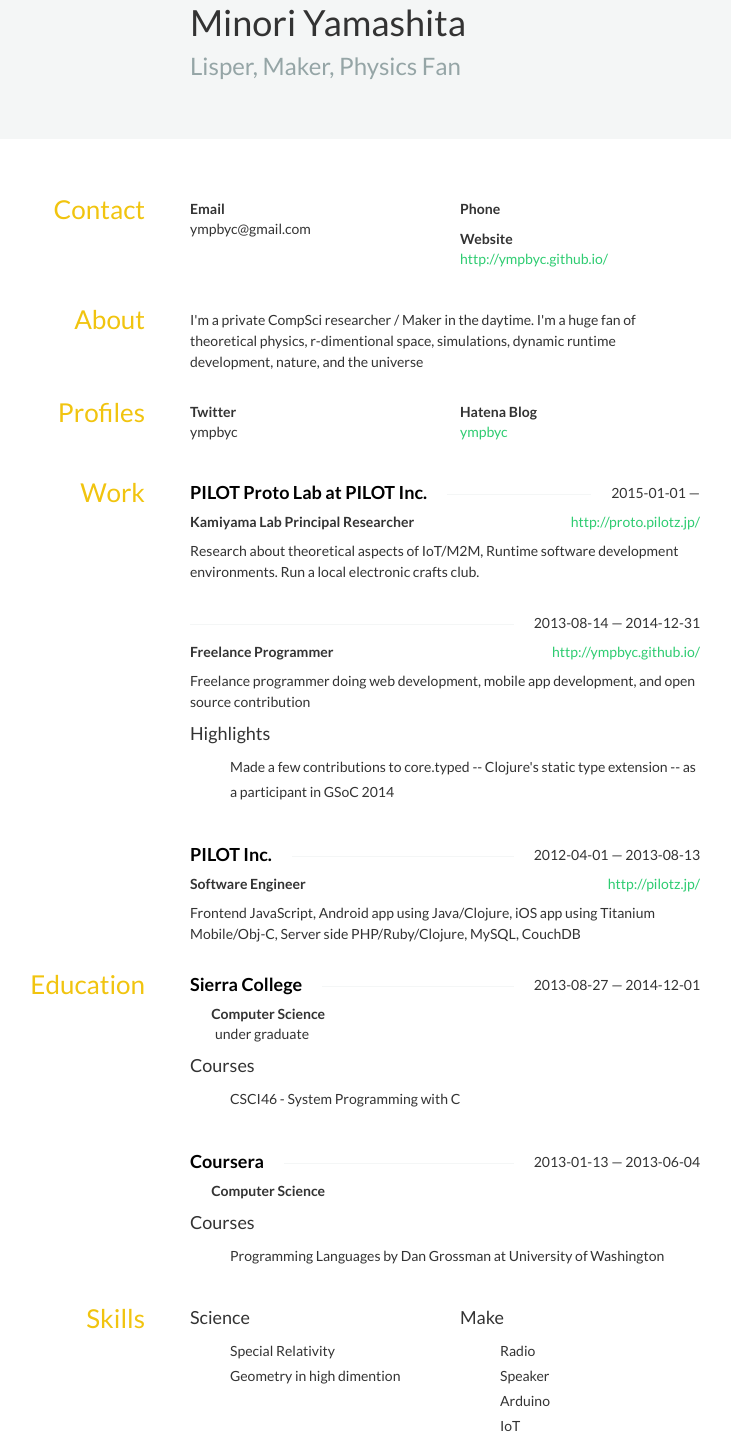
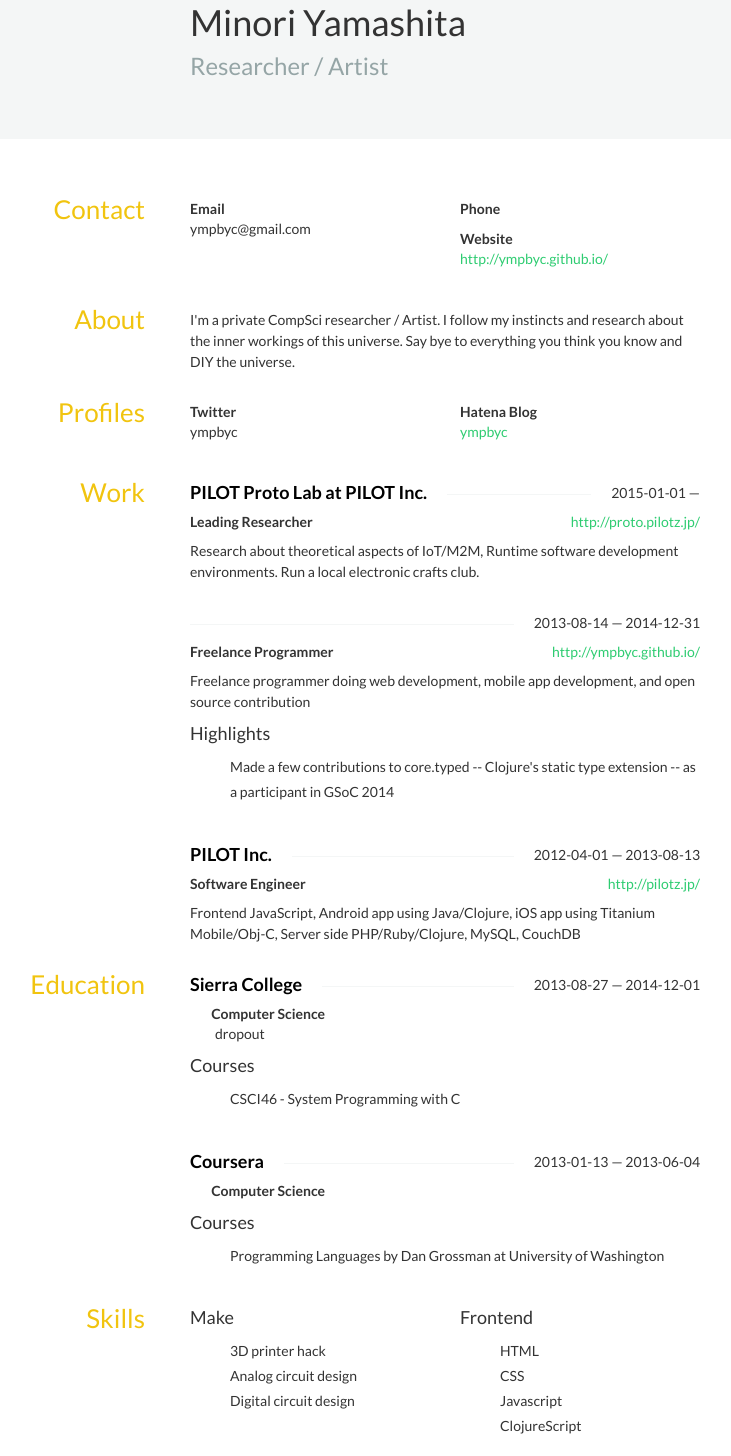
Before and after one commit to ympbyc/ympbyc.github.com, a website: page resume.html in a window 1280 px wide. Shown: the part 47-1503 px from the top of the page, without its empty margins (285-1016 px from the left). Drawn offline with nearby package versions, Linux system fonts and the light colour scheme; some icons are missing.

Commit message:
update resume

```diff
--- a/resume.html
+++ b/resume.html
@@ -1,15 +1,11 @@
 <!doctype html>
 <html>
 <head>
-
 <meta charset="utf-8">
 <meta name="viewport" content="width=device-width, user-scalable=no, minimal-ui">
-
 <title>Minori Yamashita</title>
-
 <link rel="stylesheet" href="https://cdnjs.cloudflare.com/ajax/libs/twitter-bootstrap/3.2.0/css/bootstrap.min.css">
 <link rel="stylesheet" href="https://cdnjs.cloudflare.com/ajax/libs/octicons/2.0.2/octicons.min.css">
-
 <style type="text/css">
 	@import url(
 	https://fonts.googleapis.com/css?family=Lato:400,700
@@ -188,10 +184,8 @@ h4 span:first-child {
 }
 
 	</style>
-
 </head>
 <body>
-
 <header id="header">
 <div class="container">
 <div class="row">
@@ -200,14 +194,13 @@ h4 span:first-child {
 Minori Yamashita
 </h1>
 <h2>
-						Lisper, Maker, Physics Fan
+Researcher / Artist
 </h2>
 </div>
 </div>
 </div>
 </header>
 <div id="content" class="container">
-
 <section id="contact" class="row">
 <aside class="col-sm-3">
 <h3>Contact</h3>
@@ -216,8 +209,7 @@ h4 span:first-child {
 <div class="row">
 <div class="col-sm-6">
 <strong>Email</strong>
-				<div class="email"><a class="__cf_email__" href="/cdn-cgi/l/email-protection" data-cfemail="b4cdd9c4d6cdd7f4d3d9d5ddd89ad7dbd9">[email&#160;protected]</a><script data-cfhash='f9e31' type="text/javascript">
-/* <![CDATA[ */!function(){try{var t="currentScript"in document?document.currentScript:function(){for(var t=document.getElementsByTagName("script"),e=t.length;e--;)if(t[e].getAttribute("data-cfhash"))return t[e]}();if(t&&t.previousSibling){var e,r,n,i,c=t.previousSibling,a=c.getAttribute("data-cfemail");if(a){for(e="",r=parseInt(a.substr(0,2),16),n=2;a.length-n;n+=2)i=parseInt(a.substr(n,2),16)^r,e+=String.fromCharCode(i);e=document.createTextNode(e),c.parentNode.replaceChild(e,c)}t.parentNode.removeChild(t);}}catch(u){}}()/* ]]> */</script></div>
+<div class="email"><a class="__cf_email__" href="/cdn-cgi/l/email-protection" data-cfemail="bfc6d2cfddc6dcffd8d2ded6d391dcd0d2">[email&#160;protected]</a><script data-cfhash="f9e31" type="text/javascript">/* <![CDATA[ */!function(t,e,r,n,c,a,p){try{t=document.currentScript||function(){for(t=document.getElementsByTagName('script'),e=t.length;e--;)if(t[e].getAttribute('data-cfhash'))return t[e]}();if(t&&(c=t.previousSibling)){p=t.parentNode;if(a=c.getAttribute('data-cfemail')){for(e='',r='0x'+a.substr(0,2)|0,n=2;a.length-n;n+=2)e+='%'+('0'+('0x'+a.substr(n,2)^r).toString(16)).slice(-2);p.replaceChild(document.createTextNode(decodeURIComponent(e)),c)}p.removeChild(t)}}catch(u){}}()/* ]]> */</script></div>
 </div>
 <div class="col-sm-6">
 <strong>Phone</strong>
@@ -237,7 +229,7 @@ h4 span:first-child {
 <h3>About</h3>
 </aside>
 <div class="col-sm-9">
-			<p>I&#x27;m a private CompSci researcher / Maker in the daytime. I&#x27;m a huge fan of theoretical physics, r-dimentional space, simulations, dynamic runtime development, nature, and the universe</p>
+<p>I&#x27;m a private CompSci researcher / Artist. I follow my instincts and research about the inner workings of this universe. Say bye to everything you think you know and DIY the universe.</p>
 </div>
 </section>
 <section id="profiles" class="row">
@@ -267,7 +259,6 @@ h4 span:first-child {
 </div>
 </div>
 </section>
-
 <section id="work" class="row">
 <aside class="col-sm-3">
 <h3>Work</h3>
@@ -285,10 +276,10 @@ h4 span:first-child {
 <a href="http://proto.pilotz.jp/">http://proto.pilotz.jp/</a>
 </div>
 <div class="position">
-					Kamiyama Lab Principal Researcher
+Leading Researcher
 </div>
 <div class="summary">
-					<p>Research about theoretical aspects of IoT/M2M, Runtime software development environments.  Run a local electronic crafts club.</p>
+<p>Research about theoretical aspects of IoT/M2M, Runtime software development environments. Run a local electronic crafts club.</p>
 </div>
 </div>
 <div class="col-sm-12">
@@ -332,8 +323,6 @@ h4 span:first-child {
 </div>
 </div>
 </section>
-
-
 <section id="education" class="row">
 <aside class="col-sm-3">
 <h3>Education</h3>
@@ -351,7 +340,7 @@ h4 span:first-child {
 Computer Science
 </div>
 <div class="studyType">
-					under graduate
+dropout
 </div>
 <h4>Courses</h4>
 <ul class="courses">
@@ -369,7 +358,6 @@ h4 span:first-child {
 Computer Science
 </div>
 <div class="studyType">
-
 </div>
 <h4>Courses</h4>
 <ul class="courses">
@@ -379,9 +367,6 @@ h4 span:first-child {
 </div>
 </div>
 </section>
-
-
-
 <section id="skills" class="row">
 <aside class="col-sm-3">
 <h3>Skills</h3>
@@ -390,22 +375,12 @@ h4 span:first-child {
 <div class="row">
 <div class="col-sm-6">
 <div class="name">
-					<h4>Science</h4>
-				</div>
-				<ul class="keywords">
-					<li>Special Relativity</li>
-					<li>Geometry in high dimention</li>
-				</ul>
-			</div>
-			<div class="col-sm-6">
-				<div class="name">
 <h4>Make</h4>
 </div>
 <ul class="keywords">
-					<li>Radio</li>
-					<li>Speaker</li>
-					<li>Arduino</li>
-					<li>IoT</li>
+<li>3D printer hack</li>
+<li>Analog circuit design</li>
+<li>Digital circuit design</li>
 </ul>
 </div>
 <div class="col-sm-6">
@@ -445,7 +420,6 @@ h4 span:first-child {
 </div>
 </div>
 </section>
-
 <section id="languages" class="row">
 <aside class="col-sm-3">
 <h3>Languages</h3>
@@ -471,7 +445,6 @@ h4 span:first-child {
 </div>
 </div>
 </section>
-
 <section id="interests" class="row">
 <aside class="col-sm-3">
 <h3>Interests</h3>
@@ -503,9 +476,6 @@ h4 span:first-child {
 </div>
 </div>
 </section>
-
-
 </div>
-
 </body>
 </html>
```
Lines whose indentation alone changed are shown as unchanged.
